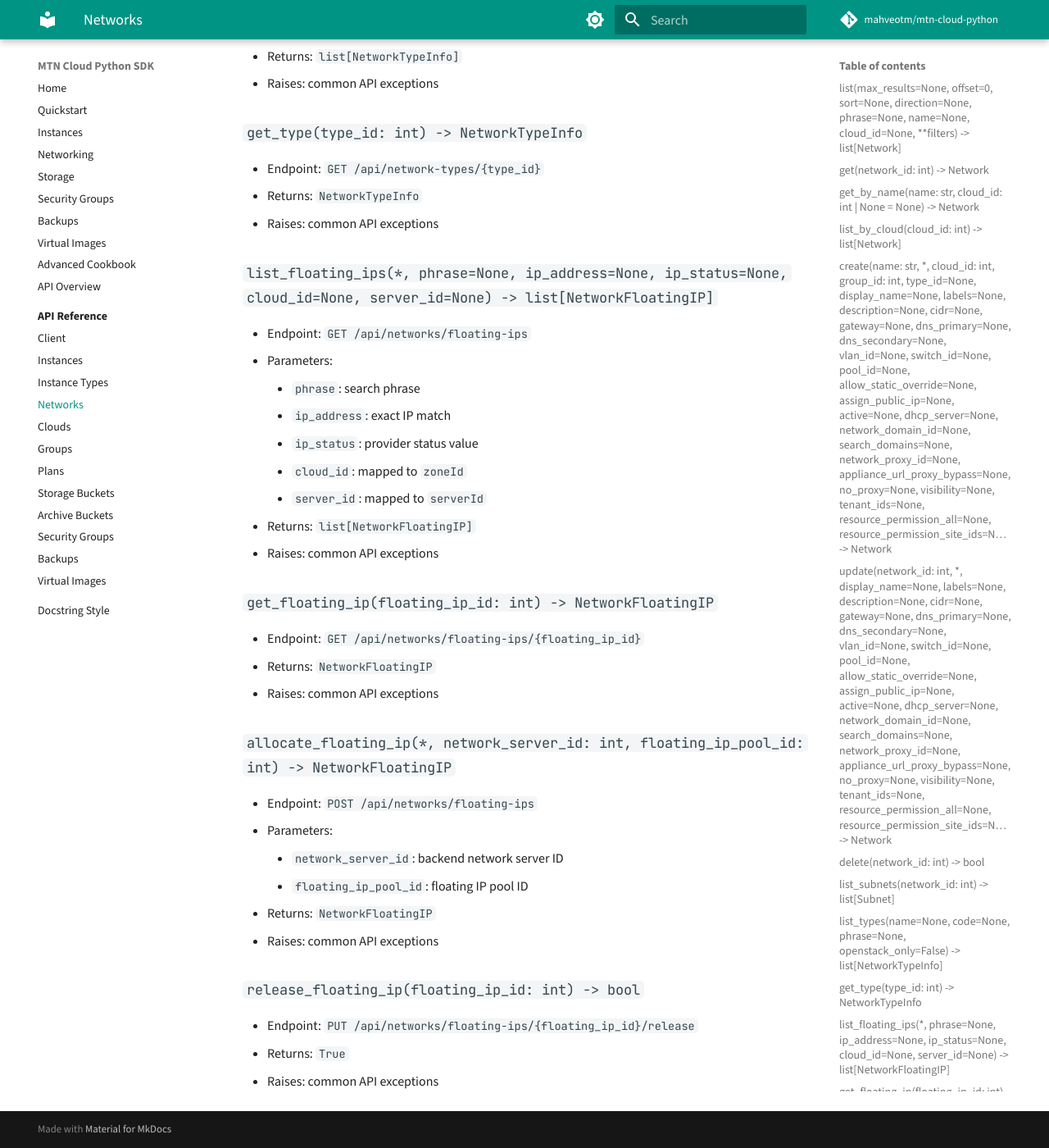
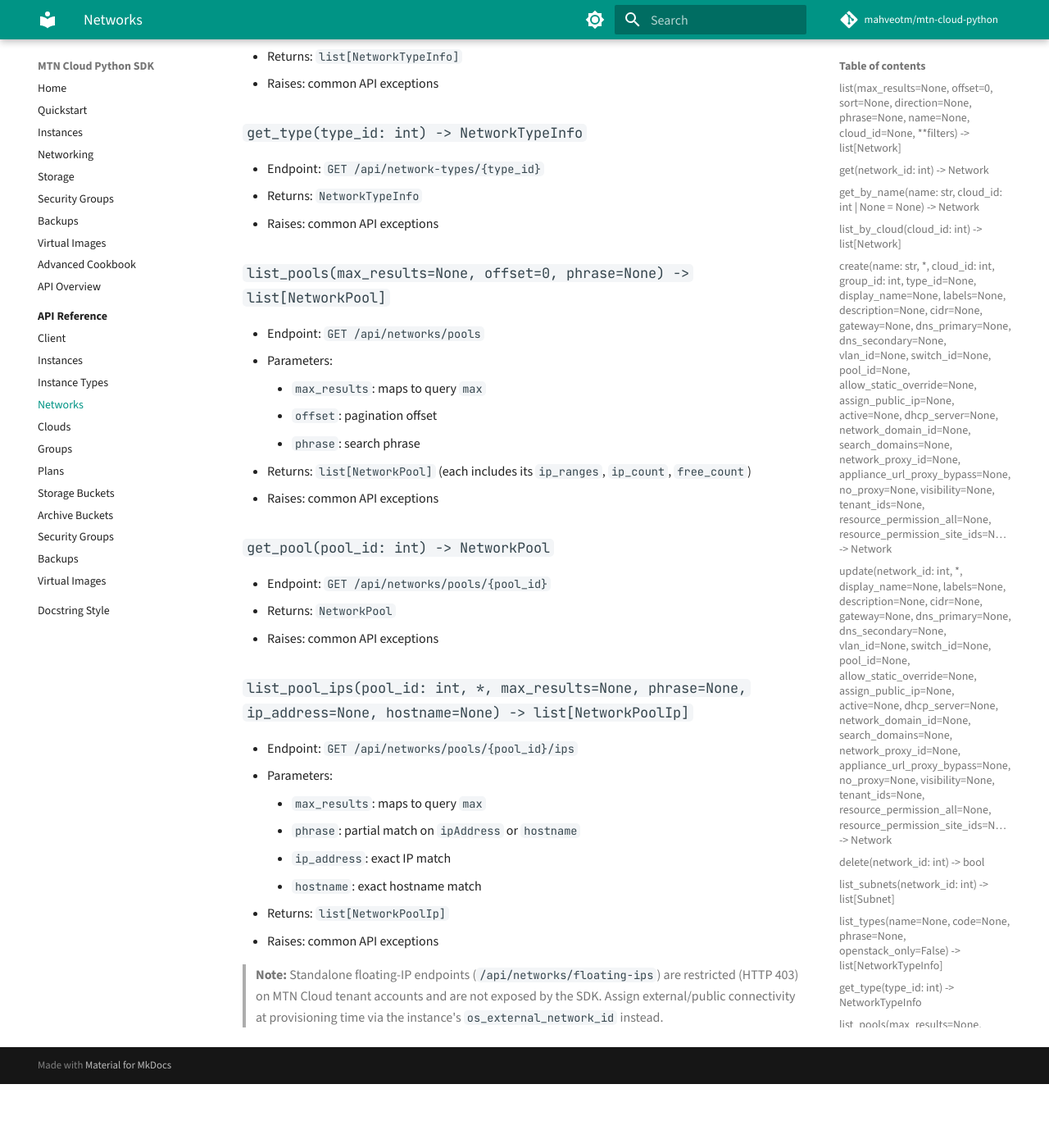
Before and after one commit to mahveotm/mtn-cloud-python, an MkDocs documentation site: the page built from docs/api-reference/networks.md, in a window 1280 px wide and 1400 px high, scrolled down 3138 px. Shown: the whole window at 82% size. Built offline with MkDocs 1.6.1 and Material for MkDocs 9.7.7, drawn with Linux system fonts in a browser that asks for light colours; comment, search, counter and statistics services are not loaded; after the commit the page ends 4460 px from its top, so only the background shows below that.

````diff
--- a/docs/api-reference/networks.md
+++ b/docs/api-reference/networks.md
@@ -88,35 +88,31 @@
 - Returns: `NetworkTypeInfo`
 - Raises: common API exceptions
 
-### `list_floating_ips(*, phrase=None, ip_address=None, ip_status=None, cloud_id=None, server_id=None) -> list[NetworkFloatingIP]`
+### `list_pools(max_results=None, offset=0, phrase=None) -> list[NetworkPool]`
 
-- Endpoint: `GET /api/networks/floating-ips`
+- Endpoint: `GET /api/networks/pools`
 - Parameters:
+    - `max_results`: maps to query `max`
+    - `offset`: pagination offset
     - `phrase`: search phrase
-    - `ip_address`: exact IP match
-    - `ip_status`: provider status value
-    - `cloud_id`: mapped to `zoneId`
-    - `server_id`: mapped to `serverId`
-- Returns: `list[NetworkFloatingIP]`
+- Returns: `list[NetworkPool]` (each includes its `ip_ranges`, `ip_count`, `free_count`)
 - Raises: common API exceptions
 
-### `get_floating_ip(floating_ip_id: int) -> NetworkFloatingIP`
+### `get_pool(pool_id: int) -> NetworkPool`
 
-- Endpoint: `GET /api/networks/floating-ips/{floating_ip_id}`
-- Returns: `NetworkFloatingIP`
+- Endpoint: `GET /api/networks/pools/{pool_id}`
+- Returns: `NetworkPool`
 - Raises: common API exceptions
 
-### `allocate_floating_ip(*, network_server_id: int, floating_ip_pool_id: int) -> NetworkFloatingIP`
+### `list_pool_ips(pool_id: int, *, max_results=None, phrase=None, ip_address=None, hostname=None) -> list[NetworkPoolIp]`
 
-- Endpoint: `POST /api/networks/floating-ips`
+- Endpoint: `GET /api/networks/pools/{pool_id}/ips`
 - Parameters:
-    - `network_server_id`: backend network server ID
-    - `floating_ip_pool_id`: floating IP pool ID
-- Returns: `NetworkFloatingIP`
+    - `max_results`: maps to query `max`
+    - `phrase`: partial match on `ipAddress` or `hostname`
+    - `ip_address`: exact IP match
+    - `hostname`: exact hostname match
+- Returns: `list[NetworkPoolIp]`
 - Raises: common API exceptions
 
-### `release_floating_ip(floating_ip_id: int) -> bool`
-
-- Endpoint: `PUT /api/networks/floating-ips/{floating_ip_id}/release`
-- Returns: `True`
-- Raises: common API exceptions
+> **Note:** Standalone floating-IP endpoints (`/api/networks/floating-ips`) are restricted (HTTP 403) on MTN Cloud tenant accounts and are not exposed by the SDK. Assign external/public connectivity at provisioning time via the instance's `os_external_network_id` instead.
--- a/docs/networking.md
+++ b/docs/networking.md
@@ -5,46 +5,43 @@ Use this guide for creating and managing MTN Cloud networks via the SDK.
 ## Before You Start
 
 - You need an existing Resource Pool (Project). Create one from **Provisioning → Catalog → Create Project** if you haven't already.
-- MTN Cloud networking runs on OpenStack Neutron. Networks you create are private by default — VMs get private IPs automatically. Public internet access requires a floating IP and a router.
+- MTN Cloud networking runs on OpenStack Neutron. Networks you create are private by default — VMs get private IPs automatically. Public internet access is configured at provisioning time via the instance's external network (`os_external_network_id`), not through a standalone floating-IP API.
 - Use `list_types(openstack_only=True)` to discover the valid network type IDs for your account.
 
 ## Typical Networking Flow
 
-For internet-accessible VMs the full flow is:
-
 1. Create a network (with CIDR, gateway, DHCP).
-2. Create a Neutron router with the external network attached.
-3. Attach your network to the router.
-4. Provision instances on your network.
-5. Allocate and assign a floating IP for public access.
+2. Provision instances on your network.
+3. For public access, set `os_external_network_id` when creating the instance (see the [Instances guide](./instances.md)).
 
 ## Discover Reference Data
+
+The `cloud_id` (zone) comes from the group — the admin-level `clouds.list()` endpoint is restricted on most tenant accounts and isn't needed.
 
 ```python
 from mtn_cloud import MTNCloud
 
 cloud = MTNCloud(token="your-api-token")
 
-groups = cloud.groups.list()
-clouds = cloud.clouds.list_openstack()
+group = cloud.groups.get_by_name("MTNNG_CLOUD_AZ_1")
+cloud_id = group.cloud_ids[0]
 network_types = cloud.networks.list_types(openstack_only=True)
 
-print([(g.id, g.name) for g in groups[:5]])
-print([(c.id, c.name) for c in clouds[:5]])
+print("group:", group.id, "cloud_id:", cloud_id)
 print([(t.id, t.name) for t in network_types[:5]])
 ```
 
 ## Create a Network
 
 ```python
-networks = cloud.networks.list(cloud_id=1)
+networks = cloud.networks.list(cloud_id=cloud_id)
 for network in networks[:5]:
     print(network.id, network.name, network.cidr)
 
 new_network = cloud.networks.create(
     name="mtn-prod-net",
-    cloud_id=1,                         # from clouds.list_openstack()
-    group_id=621,                       # from groups.list()
+    cloud_id=cloud_id,                  # from group.cloud_ids[0]
+    group_id=group.id,                  # from groups.get_by_name(...)
     type_id=network_types[0].id,        # from list_types(openstack_only=True)
     cidr="10.42.10.0/24",
     gateway="10.42.10.1",
@@ -75,22 +72,21 @@ print(f"Subnets: {len(subnets)}")
 cloud.networks.delete(new_network.id)
 ```
 
-## Floating IP Operations
+## Network Pools
 
-Floating IPs provide public internet access to a VM. They are allocated from a pool and can be reassigned between instances without changing the private IP.
+Network pools are managed ranges of IP addresses used for static assignment. Inspect them and the individual addresses they track:
 
 ```python
-# List available floating IPs
-ips = cloud.networks.list_floating_ips(cloud_id=1)
-for ip in ips[:5]:
-    print(ip.id, ip.ip_address, ip.ip_status)
+# List pools with usage counts
+for pool in cloud.networks.list_pools():
+    print(pool.id, pool.name, f"{pool.free_count}/{pool.ip_count} free")
+    for r in pool.ip_ranges:
+        print("   range:", r.start_address, "-", r.end_address)
 
-# Allocate a new floating IP
-allocated = cloud.networks.allocate_floating_ip(
-    network_server_id=5,
-    floating_ip_pool_id=1,
-)
-print(allocated.id, allocated.ip_address)
+# Inspect a single pool and the addresses in use
+pool = cloud.networks.get_pool(9)
+for ip in cloud.networks.list_pool_ips(pool.id):
+    print(ip.ip_address, ip.ip_type, ip.hostname)
 ```
 
 ## Notes
--- a/src/mtn_cloud/_version.py
+++ b/src/mtn_cloud/_version.py
@@ -1,3 +1,3 @@
 """Package version metadata."""
 
-__version__ = "0.2.17"
+__version__ = "0.2.18"
````
Also changed, not shown: README.md (+32 -10 lines), docs/api-overview.md (+5 -1 lines), docs/api-reference/instances.md (+35 -2 lines), docs/instances.md (+54 -10 lines), 6 other files.
